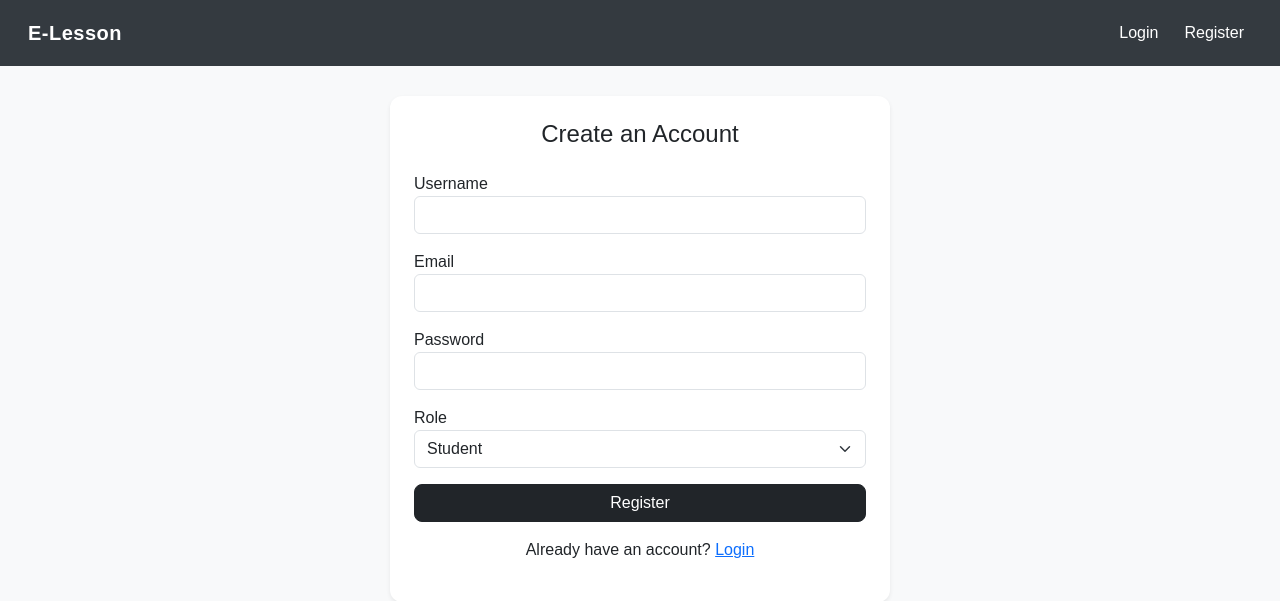
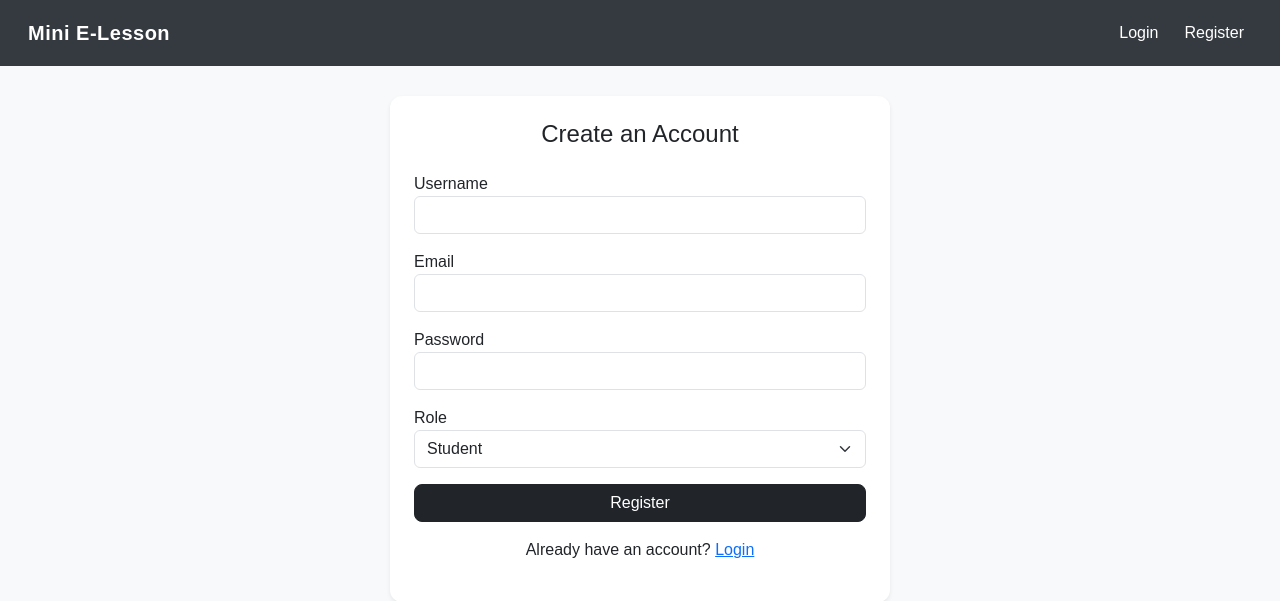
Before and after one commit to YT-TONY/E-lesson, a Flask app: page /register in a window 1280 px wide. Shown: the top 601 px of the page. Run offline with Flask 3, Linux system fonts and the light colour scheme.

Commit message:
changes to register and base

```diff
--- a/templates/base.html
+++ b/templates/base.html
@@ -3,7 +3,7 @@
 <head>
   <meta charset="UTF-8">
   <meta name="viewport" content="width=device-width, initial-scale=1.0">
-  <title>{% block title %}E-Lesson Platform{% endblock %}</title>
+  <title>{% block title %}Mini E-Lesson {% endblock %}</title>
 
   <!-- Bootstrap 5 CDN -->
   <link href="https://cdn.jsdelivr.net/npm/bootstrap@5.3.0/dist/css/bootstrap.min.css" rel="stylesheet">
@@ -29,7 +29,7 @@
   <!-- Navbar -->
   <nav class="navbar navbar-expand-lg navbar-dark">
     <div class="container-fluid">
-      <a class="navbar-brand" href="{{ url_for('dashboard') }}">E-Lesson</a>
+      <a class="navbar-brand" href="{{ url_for('dashboard') }}">Mini E-Lesson</a>
 
       <button class="navbar-toggler" type="button" data-bs-toggle="collapse" data-bs-target="#navbarNav">
         <span class="navbar-toggler-icon"></span>
--- a/templates/register.html
+++ b/templates/register.html
@@ -22,7 +22,6 @@
         <select name="role" class="form-select" required>
           <option value="student">Student</option>
           <option value="teacher">Teacher</option>
-          <option value="admin">Admin</option>
         </select>
       </div>
       <button type="submit" class="btn btn-dark w-100">Register</button>
```
